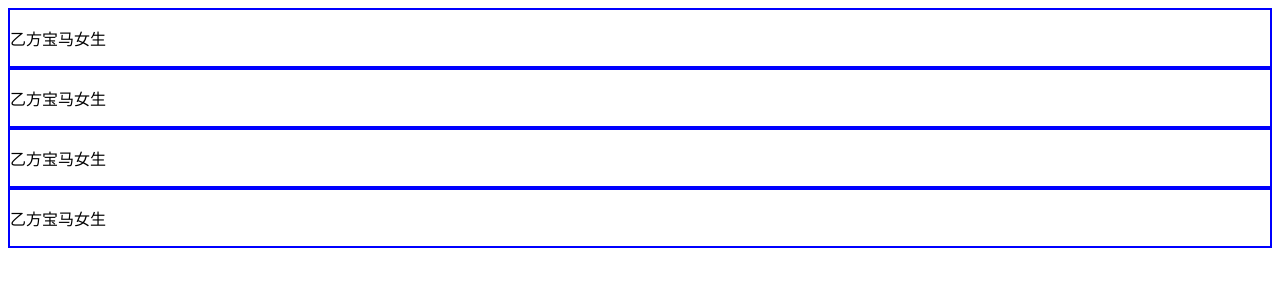
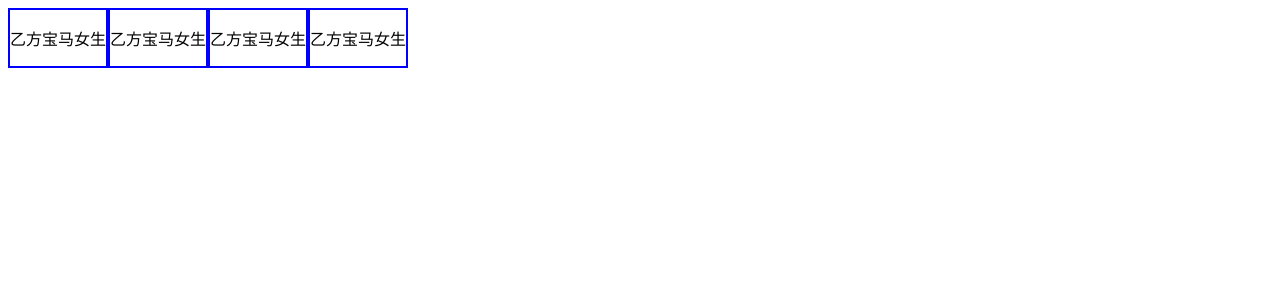
Before and after one commit to se69/se69.github.io, a plain HTML site: page index.html in a window 1280 px wide. Drawn offline with Linux system fonts and the light colour scheme.

Commit message:
Update styles.css

```diff
--- a/styles.css
+++ b/styles.css
@@ -1,3 +1,7 @@
 div {
 border: 2px solid blue;
 }
+
+section {
+display: flex;
+}
```
